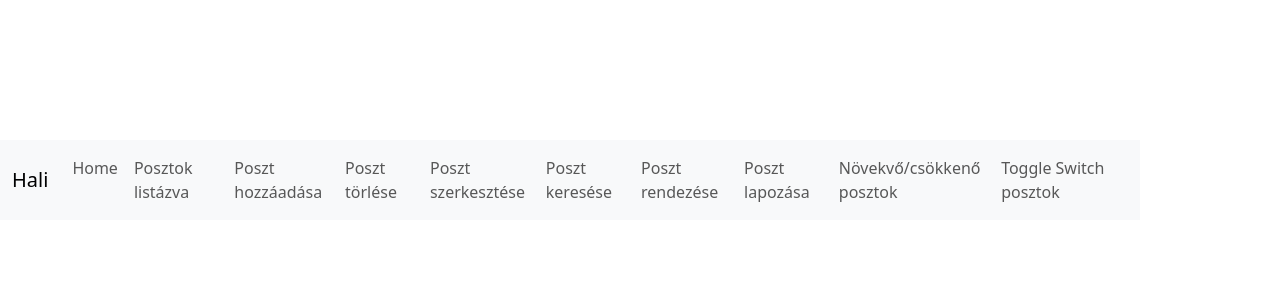
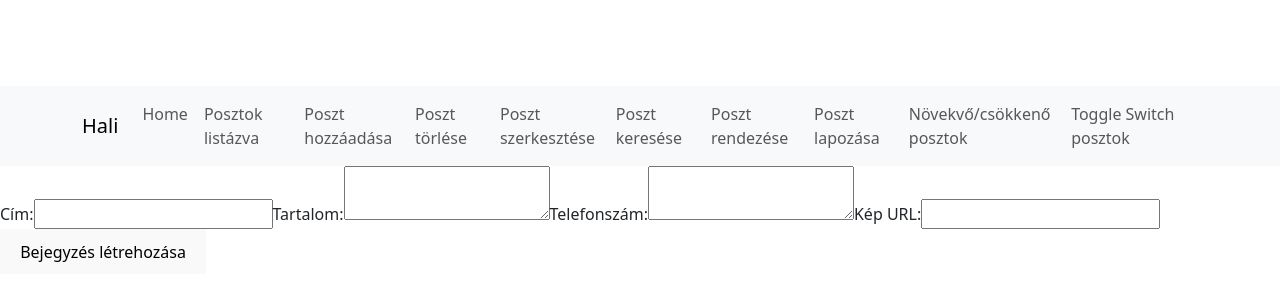
Before and after one commit to bnolod/react_csapatmunka, a React (Vite) app in the folder hali/: page /post-hozzaadas in a window 1280 px wide. Shown: the part 220-520 px from the top of the page. Built offline with nearby package versions, Linux system fonts and the light colour scheme.

Commit message:
add post és post list

```diff
--- a/hali/src/components/AddPost.tsx
+++ b/hali/src/components/AddPost.tsx
@@ -1,6 +1,67 @@
+import { useState } from "react";
+
 export const Addpost = () => {
+
+    const [formData, setFormData] = useState({
+        phone: "",
+        title: "",
+        content: "",
+        image: "",
+    });
+
+    const handleChange = (e: React.ChangeEvent<HTMLInputElement | HTMLTextAreaElement>) => {
+        const { name, value } = e.target;
+        setFormData({
+          ...formData,
+          [name]: name === "isActive" ? value === "true" : value, // Ha szükséges, boolean kezelése
+        });
+      };
+
+      const handleSubmit = async (e: React.FormEvent) => {
+
+        e.preventDefault();
+        try {
+          const response = await fetch("/posts", {
+            method: "POST",
+            headers: {
+              "Content-Type": "application/json",
+            },
+            body: JSON.stringify(formData),
+          });
+
+          if (!response.ok) {
+            throw new Error("Hiba történt a bejegyzés létrehozása közben.");
+          }
+
+          const result = await response.json();
+          console.log("Sikeresen létrehozva:", result);
+        } catch (error) {
+          console.error("Hiba:", error);
+        }
+      };
+
     return(
         <>
+            <form onSubmit={handleSubmit}>
+
+                <label>
+                    Cím:
+                    <input type="text" name="title" value={formData.title} onChange={handleChange} />
+                </label>
+                <label>
+                    Tartalom:
+                    <textarea name="content" value={formData.content} onChange={handleChange} />
+                </label>
+                <label>
+                    Telefonszám:
+                    <textarea name="phone" value={formData.phone} onChange={handleChange} />
+                </label>
+                <label>
+                    Kép URL:
+                    <input type="text" name="image" value={formData.image} onChange={handleChange} />
+                </label>
+                <button type="submit">Bejegyzés létrehozása</button>
+            </form>
         </>
     )
 }
--- a/hali/src/components/ListPost.tsx
+++ b/hali/src/components/ListPost.tsx
@@ -1,6 +1,35 @@
+import { useEffect, useState } from "react";
+import { Post } from "../interfaces/Post";
+
+
 export const ListPost = () => {
+
+    const [posts, setPosts] = useState<Post[]>([]);
+
+    useEffect(() => {
+        fetch("/posts")
+        .then((response) => {
+            if (!response.ok) {
+            throw new Error("Hiba történt az adatok lekérésekor");
+            }
+            return response.json();
+        })
+        .then((data) => setPosts(data))
+        .catch((error) => console.error("Hiba:", error));
+    }, []);
+
     return(
         <>
+        <div>
+            <h1>Bejegyzések</h1>
+            <ul>
+                {posts.map((post) => (
+                <li key={post._id}>{post.title}</li>
+                ))}
+            </ul>
+        </div>
         </>
     )
 }
+
+export default ListPost;
--- /dev/null
+++ b/hali/src/interfaces/Post.tsx
@@ -0,0 +1,11 @@
+
+export interface Post {
+    phone: string;
+    title: string;
+    content: string;
+    created_at: Date;
+    updated_at: Date;
+    isActive: boolean;
+    image: string;
+    _id: string;
+}
```
Also changed, not shown: 1 other file (tests, documents, lock files or other folders).
